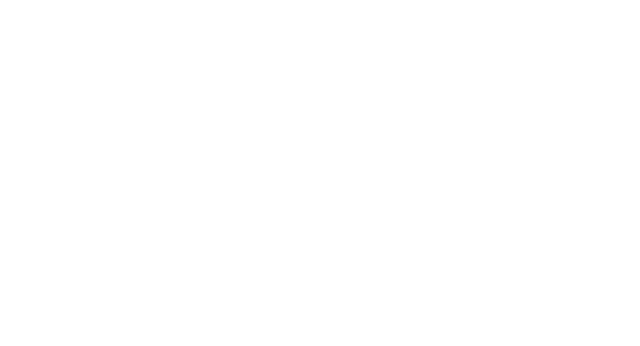
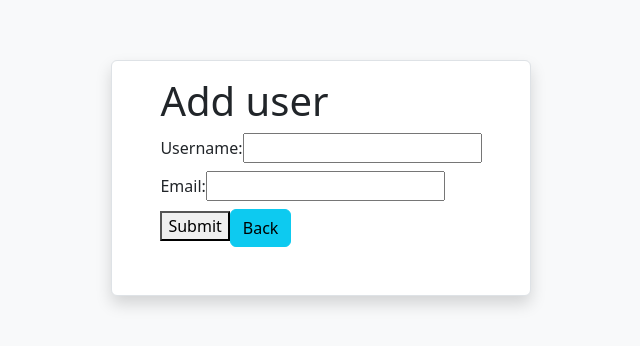
Before and after one commit to aq5092/otnfront, a React (Create React App) app: page /userc in a window 1280 px wide. Before the commit this address had no page. Shown: the part 222-568 px from the top of the page, without its empty margins (319-959 px from the left). Built offline with nearby package versions, Linux system fonts and the light colour scheme.

Commit message:
Create.jsx add

```diff
--- a/src/App.js
+++ b/src/App.js
@@ -3,6 +3,7 @@ import './App.css';
 import Home from './Components/Home';
 import 'bootstrap/dist/css/bootstrap.min.css';
 import ListUsers from './Components/Users/List';
+import CreateUser from './Components/Users/Create';
 function App() {
   return (
 
@@ -10,6 +11,7 @@ function App() {
       <Routes>
         <Route path="/" element={<Home />} />
         <Route path="/users" element={<ListUsers />} />
+        <Route path="/userc" element={<CreateUser />} />
       </Routes>
     </BrowserRouter>
 
--- /dev/null
+++ b/src/Components/Users/Create.jsx
@@ -0,0 +1,50 @@
+import React, { useState } from 'react'
+import { Button, Table, Modal, Form } from "react-bootstrap";
+import axios from "axios";
+import { Link, useNavigate } from "react-router-dom";
+import { URL_USERS } from '../Path';
+function CreateUser() {
+    const [values, setValues] = useState({
+        username: '',
+        email: '',
+    })
+    const navigate = useNavigate();
+    const handlesubmit= (event)=>{
+        event.preventDefault();
+        axios
+        .post(`${URL_USERS}`, values, {referrerPolicy: "unsafe-url",
+            "Content-Type": "application/json",
+           })
+        .then((response) => {
+          console.log(response.data);
+          navigate('/users')
+        })
+        .catch((error) => {
+          console.log("error", error);
+        });
+    }
+    return (
+        <>
+        <div className="d-flex w-100 vh-100 justify-content-center align-items-center bg-light ">
+        <div className="w-150 border bg-white shadow px-5 pt-3 pb-5 rounded">
+        <h1>Add user</h1>
+        <form onSubmit={handlesubmit}>
+            <div className='mb-2'>
+                <label htmlFor="name">Username: </label>
+                <input type="text" name='ismi' onChange={e=>setValues({...values, ismi: e.target.value})}/>
+            </div>
+
+            <div className='mb-2'>
+                <label htmlFor="email">Email: </label>
+                <input type="text" name='email' onChange={e=>setValues({...values, email:e.target.value})} />
+            </div>
+            <button type="submit">Submit</button>
+            <Link to="/users" className='btn btn-info'>Back</Link>
+        </form>
+        </div>
+        </div>
+        </>
+  )
+}
+
+export default CreateUser
```
